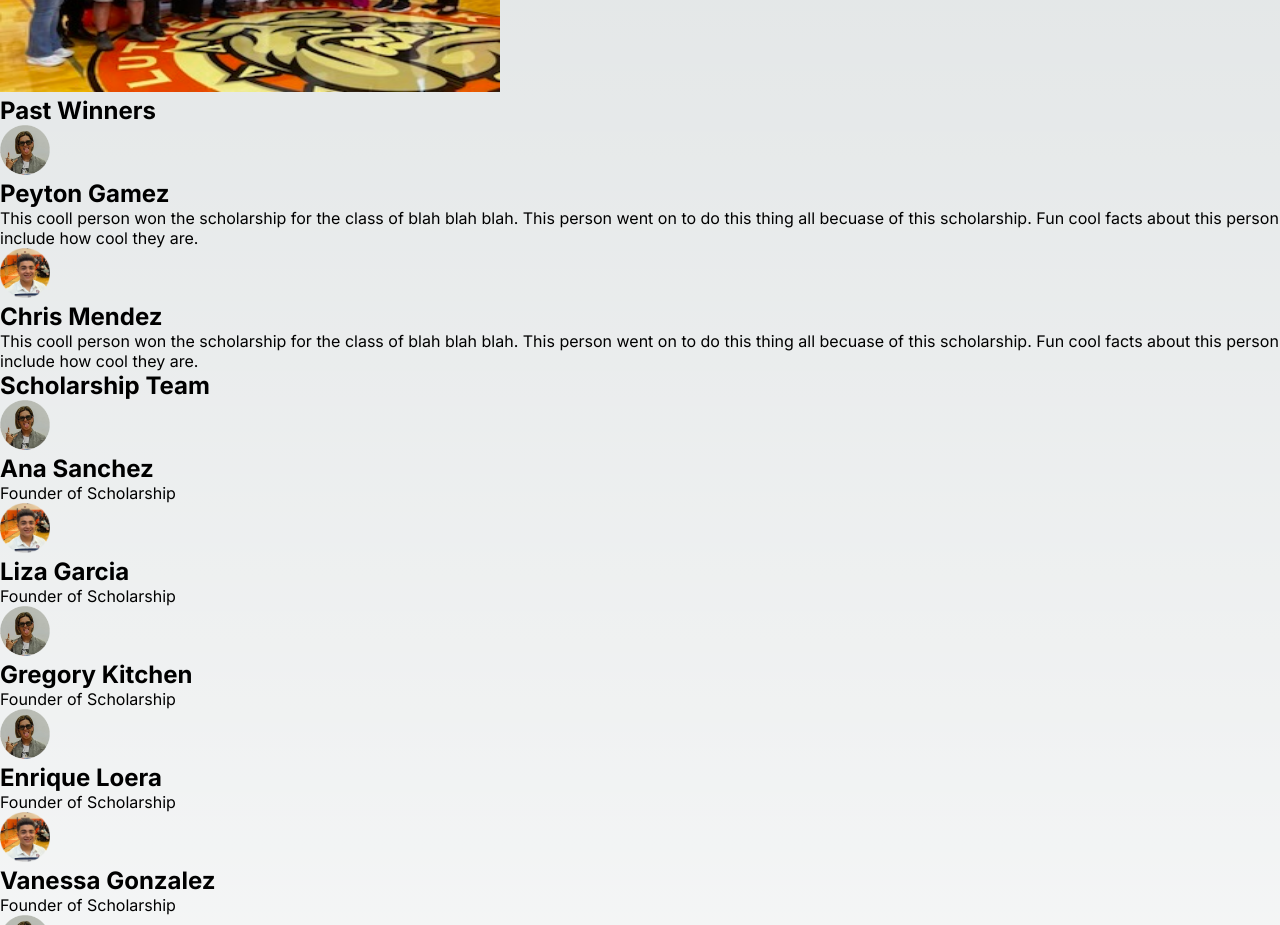
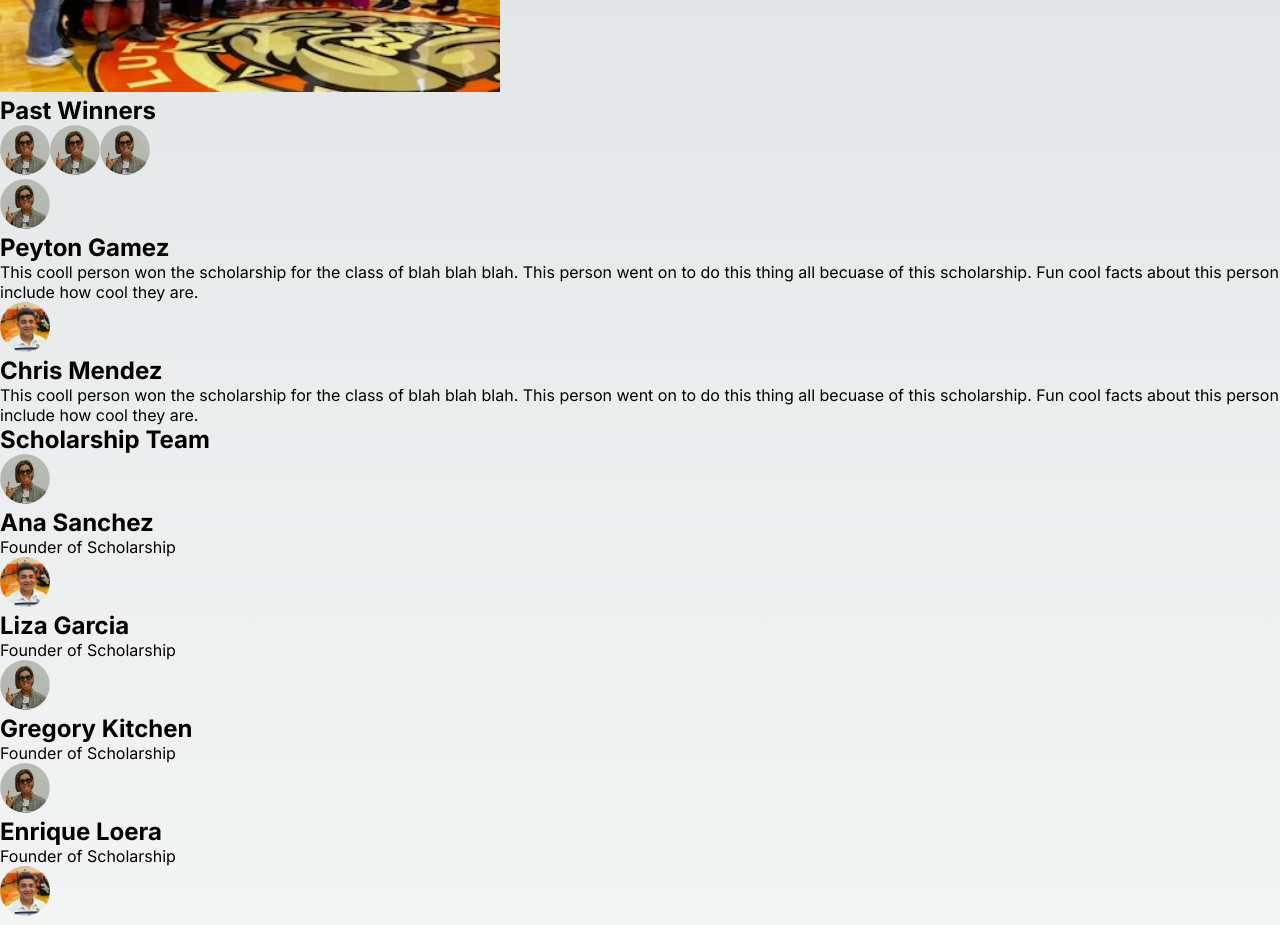
Before and after one commit to Amean/bfgs-website, a Next.js app: page / in a window 1280 px wide. Shown: the part 860-1785 px from the top of the page. Built offline with nearby package versions, Linux system fonts and the light colour scheme.

Commit message:
tested out block

```diff
--- a/src/app/page.module.css
+++ b/src/app/page.module.css
@@ -37,6 +37,10 @@
 .code {
   font-weight: 700;
   font-family: var(--font-mono);
+}
+
+.block {
+  display: block;
 }
 
 .grid {
--- a/src/app/page.tsx
+++ b/src/app/page.tsx
@@ -104,7 +104,30 @@ function MeetUs() {
         alt="Group Picture"
       />
       <h1>Past Winners</h1>
-      <div className="grid">
+      <div className="block">
+        <Image
+            className="person"
+            src="/images/peyton_gamez.png"
+            width={50}
+            height={50}
+            alt="Peyton Gamez"
+        />
+        <Image
+            className="person"
+            src="/images/peyton_gamez.png"
+            width={50}
+            height={50}
+            alt="Peyton Gamez"
+        />
+        <Image
+            className="person"
+            src="/images/peyton_gamez.png"
+            width={50}
+            height={50}
+            alt="Peyton Gamez"
+          />
+      </div>
+      <div className="block">
         <div>
           <Image
             className="person"
```
